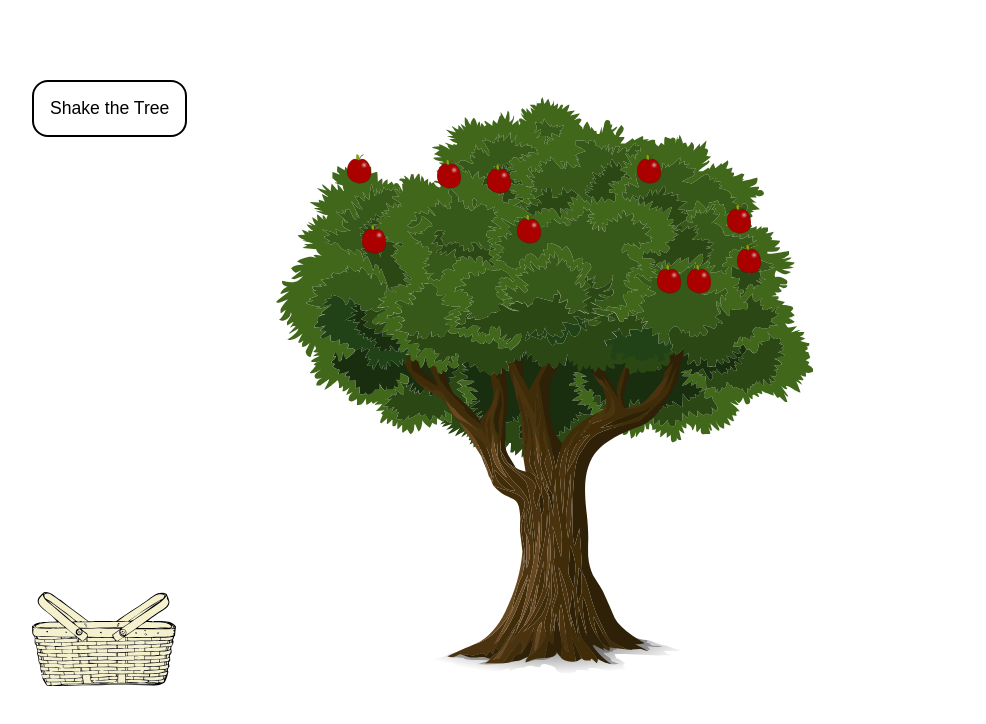
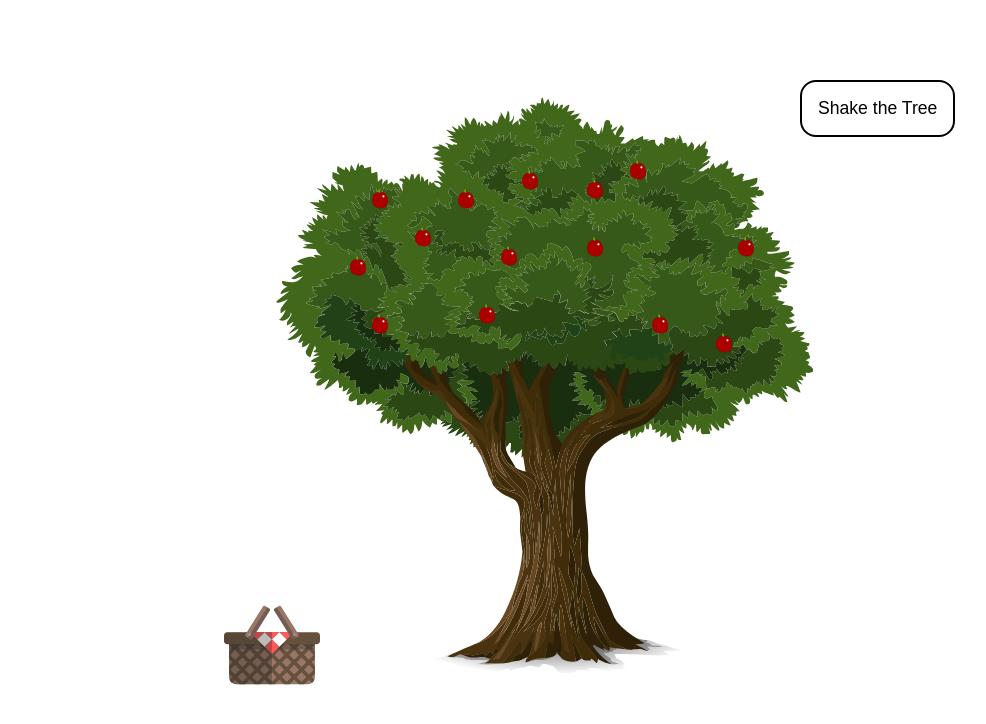
Before and after one commit to itskalender/shaking-tree, a React (Create React App) app: page / in a window 1280 px wide. Shown: the top 724 px of the page, without its empty margins (96-1082 px from the left). Built offline with nearby package versions, Linux system fonts and the light colour scheme.

Commit message:
Add collecting functionality

```diff
--- a/src/components/Basket/Basket.js
+++ b/src/components/Basket/Basket.js
@@ -1,11 +1,25 @@
 import React from 'react';
 
-import basket from '../../assets/images/basket.svg';
+import basket from '../../assets/images/basket-2.svg'; //
+import Apple from '../Tree/Apples/Apple/Apple';
 
 import styles from './Basket.module.css';
 
-const Basket = () => {
-  return <img src={basket} alt="basket" className={styles.basket}></img>;
+const Basket = props => {
+  return (
+    <div className={styles['basket-container']}>
+      <div className={styles['basket-container__apples']}>
+        {props.apples.map(appleId => (
+          <Apple key={appleId} inBasket />
+        ))}
+      </div>
+      <img
+        src={basket}
+        alt="basket"
+        className={styles['basket-container__basket']}
+      ></img>
+    </div>
+  );
 };
 
 export default Basket;
--- a/src/components/Basket/Basket.module.css
+++ b/src/components/Basket/Basket.module.css
@@ -1,6 +1,194 @@
-.basket {
+.basket-container {
   position: absolute;
   left: 10%;
-  top: 74%;
-  width: 9rem;
+  top: 62%;
 }
+
+.basket-container__apples {
+  position: absolute;
+  width: 90%;
+  left: 5%;
+  bottom: 4.2rem;
+  z-index: -1;
+  display: flex;
+  justify-content: center;
+  flex-wrap: wrap-reverse;
+}
+
+.basket-container__basket {
+  width: 2.3rem;
+}
+
+@media (min-width: 350px) and (max-width: 400px) {
+  .basket-container {
+    left: 13%;
+    top: 63.5%;
+  }
+  .basket-container__basket {
+    width: 2.5rem;
+  }
+}
+
+/* width:450px //  BUG   */
+@media (min-width: 401px) and (max-width: 450px) {
+  .basket-container {
+    left: 12%;
+    top: 64.5%;
+  }
+  .basket-container__basket {
+    width: 3.2rem;
+  }
+}
+
+@media (min-width: 451px) and (max-width: 500px) {
+  .basket-container {
+    left: 11%;
+    top: 65.5%;
+  }
+  .basket-container__basket {
+    width: 3.9rem;
+  }
+}
+
+@media (min-width: 501px) and (max-width: 550px) {
+  .basket-container {
+    left: 10%;
+    top: 66.2%;
+  }
+  .basket-container__basket {
+    width: 4.7rem;
+  }
+}
+
+@media (min-width: 551px) and (max-width: 600px) {
+  .basket-container {
+    left: 9%;
+    top: 66.5%;
+  }
+  .basket-container__basket {
+    width: 5.3rem;
+  }
+}
+
+@media (min-width: 601px) and (max-width: 650px) {
+  .basket-container {
+    left: 8%;
+    top: 68.7%;
+  }
+  .basket-container__basket {
+    width: 5.7rem;
+  }
+}
+
+@media (min-width: 651px) and (max-width: 700px) {
+  .basket-container {
+    left: 7%;
+    top: 69.7%;
+  }
+  .basket-container__basket {
+    width: 6rem;
+  }
+}
+
+@media (min-width: 701px) and (max-width: 750px) {
+  .basket-container {
+    left: 6%;
+    top: 73%;
+  }
+  .basket-container__basket {
+    width: 6rem;
+  }
+}
+
+@media (min-width: 751px) and (max-width: 800px) {
+  .basket-container {
+    left: 7%;
+    top: 74.6%;
+  }
+  .basket-container__basket {
+    width: 6rem;
+  }
+}
+
+@media (min-width: 801px) and (max-width: 850px) {
+  .basket-container {
+    left: 9%;
+    top: 74.6%;
+  }
+  .basket-container__basket {
+    width: 6rem;
+  }
+}
+@media (min-width: 851px) and (max-width: 900px) {
+  .basket-container {
+    left: 13%;
+    top: 74.6%;
+  }
+  .basket-container__basket {
+    width: 6rem;
+  }
+}
+@media (min-width: 901px) and (max-width: 950px) {
+  .basket-container {
+    left: 17%;
+    top: 74.6%;
+  }
+  .basket-container__basket {
+    width: 6rem;
+  }
+}
+@media (min-width: 951px) and (max-width: 1000px) {
+  .basket-container {
+    left: 17%;
+    top: 74.6%;
+  }
+  .basket-container__basket {
+    width: 6rem;
+  }
+}
+@media (min-width: 1001px) and (max-width: 1050px) {
+  .basket-container {
+    left: 17%;
+    top: 74.6%;
+  }
+  .basket-container__basket {
+    width: 6rem;
+  }
+}
+@media (min-width: 1051px) and (max-width: 1100px) {
+  .basket-container {
+    left: 17%;
+    top: 74.6%;
+  }
+  .basket-container__basket {
+    width: 6rem;
+  }
+}
+@media (min-width: 1101px) and (max-width: 1150px) {
+  .basket-container {
+    left: 17%;
+    top: 74.6%;
+  }
+  .basket-container__basket {
+    width: 6rem;
+  }
+}
+@media (min-width: 1151px) and (max-width: 1200px) {
+  .basket-container {
+    left: 23%;
+    top: 74.6%;
+  }
+  .basket-container__basket {
+    width: 6rem;
+  }
+}
+
+@media (min-width: 1201px) {
+  .basket-container {
+    left: 25%;
+    top: 74.6%;
+  }
+  .basket-container__basket {
+    width: 6rem;
+  }
+}
--- a/src/components/Tree/Apples/Apple/Apple.js
+++ b/src/components/Tree/Apples/Apple/Apple.js
@@ -10,12 +10,9 @@ const FALLING_DURATION = 0.8;
 const WAITING_TIME = 1;
 
 class Apple extends Component {
+  // I did check this equality in concern of avoiding loop.
   shouldComponentUpdate(nextProps, nextState) {
-    // console.log(this.props);
-    // console.log(nextProps);
-    const check = this.props.didFall !== nextProps.didFall;
-    // console.log(check);
-    return check;
+    return this.props.didFall !== nextProps.didFall;
   }
 
   // Eğer elma düşmeye başladıysa event kaynağı
@@ -39,6 +36,8 @@ class Apple extends Component {
           left: this.props.left,
           top: this.props.top,
           animationDelay: `${this.props.fallingDelay}s`,
+          position: this.props.inBasket ? 'static' : 'absolute',
+          // margin: this.props.inBasket ? '0rem' : '0.5rem',
         }}
       />
     );
--- a/src/components/Tree/Apples/Apple/Apple.module.css
+++ b/src/components/Tree/Apples/Apple/Apple.module.css
@@ -1,7 +1,6 @@
 .apple {
   position: absolute;
-  width: 1.5rem;
-  margin: 0.5rem;
+  width: 0.45rem;
 }
 
 .animation {
@@ -11,8 +10,57 @@
   animation-timing-function: ease-in;
 }
 
+@media (min-width: 350px) and (max-width: 400px) {
+  .apple {
+    width: 0.5rem;
+  }
+}
+@media (min-width: 401px) and (max-width: 450px) {
+  .apple {
+    width: 0.55rem;
+  }
+}
+@media (min-width: 451px) and (max-width: 500px) {
+  .apple {
+    width: 0.6rem;
+  }
+}
+
+@media (min-width: 501px) and (max-width: 550px) {
+  .apple {
+    width: 0.66rem;
+  }
+}
+
+@media (min-width: 551px) and (max-width: 600px) {
+  .apple {
+    width: 0.7rem;
+  }
+}
+@media (min-width: 601px) and (max-width: 650px) {
+  .apple {
+    width: 0.8rem;
+  }
+}
+@media (min-width: 651px) and (max-width: 700px) {
+  .apple {
+    width: 0.9rem;
+  }
+}
+@media (min-width: 701px) and (max-width: 750px) {
+  .apple {
+    width: 0.95rem;
+  }
+}
+
+@media (min-width: 751px) {
+  .apple {
+    width: 1rem;
+  }
+}
+
 @keyframes falling {
   100% {
-    top: 30rem;
+    top: 30.15rem;
   }
 }
--- a/src/components/Tree/Apples/Apples.module.css
+++ b/src/components/Tree/Apples/Apples.module.css
@@ -1,8 +1,66 @@
 .apples-container {
   position: absolute;
   width: 80%;
-  height: 12rem;
+  height: 10%;
   left: 10%;
-  top: 8.5rem;
+  top: 35%;
   color: #fff;
 }
+
+@media (min-width: 350px) and (max-width: 400px) {
+  .apples-container {
+    top: 36%;
+    height: 11%;
+  }
+}
+@media (min-width: 401px) and (max-width: 450px) {
+  .apples-container {
+    top: 34%;
+    height: 12%;
+  }
+}
+@media (min-width: 451px) and (max-width: 500px) {
+  .apples-container {
+    top: 32%;
+    height: 13%;
+  }
+}
+
+@media (min-width: 501px) and (max-width: 550px) {
+  .apples-container {
+    top: 30%;
+    height: 15%;
+  }
+}
+
+@media (min-width: 551px) and (max-width: 600px) {
+  .apples-container {
+    top: 28%;
+    height: 16%;
+  }
+}
+@media (min-width: 601px) and (max-width: 650px) {
+  .apples-container {
+    top: 26%;
+    height: 19%;
+  }
+}
+@media (min-width: 651px) and (max-width: 700px) {
+  .apples-container {
+    top: 23%;
+    height: 21%;
+  }
+}
+@media (min-width: 701px) and (max-width: 750px) {
+  .apples-container {
+    top: 22%;
+    height: 22%;
+  }
+}
+
+@media (min-width: 751px) {
+  .apples-container {
+    top: 20%;
+    height: 24%;
+  }
+}
--- a/src/components/Tree/Tree.js
+++ b/src/components/Tree/Tree.js
@@ -10,8 +10,8 @@ const Tree = props => {
 
   return (
     <div className={`${styles['tree-container']} ${animate}`}>
+      <Apples apples={props.apples} />
       <img src={tree} className={styles.tree} alt="tree" />
-      <Apples apples={props.apples} />
     </div>
   );
 };
--- a/src/components/Tree/Tree.module.css
+++ b/src/components/Tree/Tree.module.css
@@ -1,7 +1,6 @@
 .tree-container {
   position: relative;
   width: 70%;
-  min-width: 33.6rem;
   height: 100vh;
   margin: auto;
 }
@@ -15,7 +14,7 @@
   animation-name: shaking;
   animation-duration: 1s;
   animation-iteration-count: 3;
-  /* 3 veya infinite eşit. Class 3s kaldığı için ikiside kullanılabilir. */
+  /* 3 veya infinite eşit. Animation class'ı 3s kaldığı için ikiside kullanılabilir. */
 }
 
 @media (min-width: 768px) {
--- a/src/components/UI/Button/Button.module.css
+++ b/src/components/UI/Button/Button.module.css
@@ -1,6 +1,6 @@
 .button {
   position: absolute;
-  left: 10%;
+  left: 70%;
   top: 10%;
   border: none;
   outline: none;
--- a/src/containers/TreeShaking/TreeShaking.js
+++ b/src/containers/TreeShaking/TreeShaking.js
@@ -12,7 +12,7 @@ class TreeShaking extends Component {
     return (
       <React.Fragment>
         <Tree apples={this.props.apples} isShaking={this.props.isShaking} />
-        <Basket />
+        <Basket apples={this.props.applesInBasket} />
         <Button onClick={this.props.onClick} />
       </React.Fragment>
     );
@@ -22,6 +22,7 @@ class TreeShaking extends Component {
 const mapStateToProps = state => {
   return {
     apples: state.apples,
+    applesInBasket: state.applesInBasket,
     isShaking: state.isShaking,
   };
 };
--- a/src/store/rootReducer.js
+++ b/src/store/rootReducer.js
@@ -3,17 +3,22 @@ import * as actionTypes from './actionTypes';
 const initialState = {
   // prettier-ignore
   apples: [
-    { id: 'apple1', coordX: '10px', coordY: '10px', fallingDelay: 1, didFall: false },
-    { id: 'apple2', coordX: '100px', coordY: '15px', fallingDelay: 2, didFall: false },
-    { id: 'apple3', coordX: '150px', coordY: '20px', fallingDelay: 3, didFall: false },
-    { id: 'apple4', coordX: '180px', coordY: '70px', fallingDelay: 4, didFall: false },
-    { id: 'apple5', coordX: '320px', coordY: '120px', fallingDelay: 5, didFall: false },
-    { id: 'apple6', coordX: '25px', coordY: '80px', fallingDelay: 6, didFall: false },
-    { id: 'apple7', coordX: '300px', coordY: '10px', fallingDelay: 7, didFall: false },
-    { id: 'apple8', coordX: '390px', coordY: '60px', fallingDelay: 8, didFall: false },
-    { id: 'apple9', coordX: '400px', coordY: '100px', fallingDelay: 9, didFall: false },
-    { id: 'apple10', coordX: '350px', coordY: '120px', fallingDelay: 10, didFall: false },
+    { id: 'apple1', coordX: '45%', coordY: '5%', fallingDelay: 1, didFall: false },
+    { id: 'apple2', coordX: '70%', coordY: '0%', fallingDelay: 2, didFall: false },
+    { id: 'apple3', coordX: '95%', coordY: '40%', fallingDelay: 3, didFall: false },
+    { id: 'apple4', coordX: '75%', coordY: '80%', fallingDelay: 4, didFall: false },
+    { id: 'apple5', coordX: '40%', coordY: '45%', fallingDelay: 5, didFall: false },
+    { id: 'apple6', coordX: '90%', coordY: '90%', fallingDelay: 3, didFall: false },
+    { id: 'apple7', coordX: '5%', coordY: '50%', fallingDelay: 4, didFall: false },
+    { id: 'apple8', coordX: '60%', coordY: '40%', fallingDelay: 3, didFall: false },
+    { id: 'apple9', coordX: '10%', coordY: '15%', fallingDelay: 2, didFall: false },
+    { id: 'apple10', coordX: '10%', coordY: '80%', fallingDelay: 5, didFall: false },
+    { id: 'apple11', coordX: '60%', coordY: '10%', fallingDelay: 4, didFall: false },
+    { id: 'apple12', coordX: '20%', coordY: '35%', fallingDelay: 3, didFall: false },
+    { id: 'apple13', coordX: '35%', coordY: '75%', fallingDelay: 1, didFall: false },
+    { id: 'apple14', coordX: '30%', coordY: '15%', fallingDelay: 1, didFall: false },
   ],
+  applesInBasket: [],
   isShaking: false,
 };
 
@@ -80,13 +85,18 @@ const rootReducer = (state = initialState, action) => {
       const updatedIndex = copiedApples.findIndex(
         apple => apple.id === action.id && apple.didFall === true
       );
-      console.log(updatedIndex);
+      // console.log(updatedIndex);
       copiedApples.splice(updatedIndex, 1);
-      console.log(copiedApples);
+      // console.log(copiedApples);
+
+      // Updating Apples in Basket
+      const updatedApplesInBasket = [...state.applesInBasket];
+      updatedApplesInBasket.push(action.id);
 
       return {
         ...state,
         apples: copiedApples,
+        applesInBasket: updatedApplesInBasket,
       };
 
     default:
```
Also changed, not shown: src/assets/images/basket-1.svg (added), src/assets/images/basket-2.svg (added).
